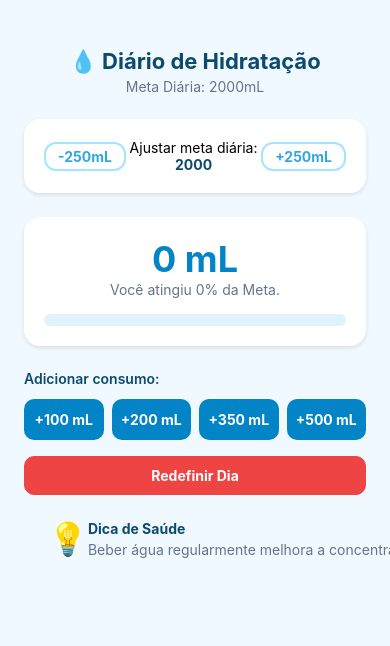
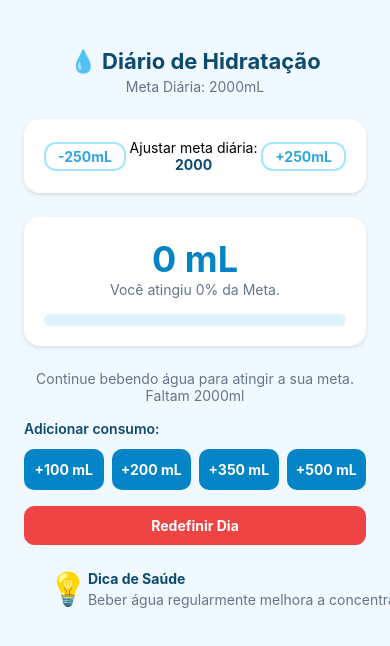
Before and after one commit to Gustavo-Pereira20/diario-hidratacao, a React Native app: screen / in a window 390 px wide. Shown: the top 646 px of the page. Built offline with nearby package versions, Linux system fonts and the light colour scheme.

Commit message:
Correções

```diff
--- a/App.jsx
+++ b/App.jsx
@@ -8,6 +8,7 @@ import { useState } from 'react';
 import { COLORS } from './src/Constants/colors.js';
 import { MetaDiaria } from './src/Components/MetaDiaria/MetaDiaria.jsx';
 import { DicaSaude } from './src/Components/DicaSaude/DicaSaude.jsx';
+import { Mensagem } from './src/Components/Mensagem/Mensagem.jsx';
 
 export default function App() {
   const [meta, setMeta] = useState(2000)
@@ -36,6 +37,7 @@ export default function App() {
           <Header meta = {meta}/>
           <MetaDiaria meta = {meta} funcao={mudarMeta}/>
           <WaterProgress consumido = {consumido} meta = {meta}/>
+          <Mensagem consumido = {consumido} meta = {meta}/>
           <ActionButtons acrescimoAgua = {addAgua} redefinirAgua = {redefinirAgua}/>
           <DicaSaude/>
         </View>
--- /dev/null
+++ b/src/Components/Mensagem/Mensagem.jsx
@@ -0,0 +1,28 @@
+import { StyleSheet, Text, View, Pressable} from 'react-native';
+import { COLORS } from '../../Constants/colors';
+
+export function Mensagem({meta, consumido}) {
+
+    return(
+        <View>
+            <Text style = {consumido > meta ? styles.percentageTextSuc : styles.percentageText}>
+                {consumido > meta ? 'Parabéns, você atingiu sua meta diária' : `Continue bebendo água para atingir a sua meta. Faltam ${meta - consumido}ml`}
+            </Text>
+        </View>
+    );
+}
+
+const styles = StyleSheet.create({
+  percentageText: {
+    fontSize: 14,
+    color: COLORS.textMuted,
+    marginBottom: 16,
+    textAlign: 'center'
+
+  },
+  percentageTextSuc: {
+    fontSize: 14,
+    color: 'green',
+    marginBottom: 16,
+  },
+})
--- a/src/Components/WaterProgress/WaterProgress.jsx
+++ b/src/Components/WaterProgress/WaterProgress.jsx
@@ -3,7 +3,7 @@ import { COLORS } from '../../Constants/colors';
 
 export function WaterProgress({consumido, meta}) {
     const porcentagem = () => {
-        let valor = Math.round((consumido / meta ) * 100)
+        let valor = Math.min(Math.round((consumido / meta ) * 100), 100)
         return valor + '%'
     }
 
@@ -12,8 +12,8 @@ export function WaterProgress({consumido, meta}) {
             <Text style = {styles.consumedText}>
                 {consumido} mL
             </Text>
-            <Text style = {consumido >= meta ? styles.percentageTextSuc : styles.percentageText}>
-                {consumido >= meta ? 'Parabéns, você atingiu sua meta diária' : `Você atingiu ${porcentagem()} da Meta.`}
+            <Text style = {styles.percentageText}>
+                Você atingiu {porcentagem()} da Meta.
             </Text>
             <View style = {styles.progressBarBackground}>
                 <View style = {[styles.progressBarFill, {width: porcentagem()}]} />
@@ -21,8 +21,6 @@ export function WaterProgress({consumido, meta}) {
         </View>
     );
 }
-
-
 
 const styles = StyleSheet.create({
    card: {
```
